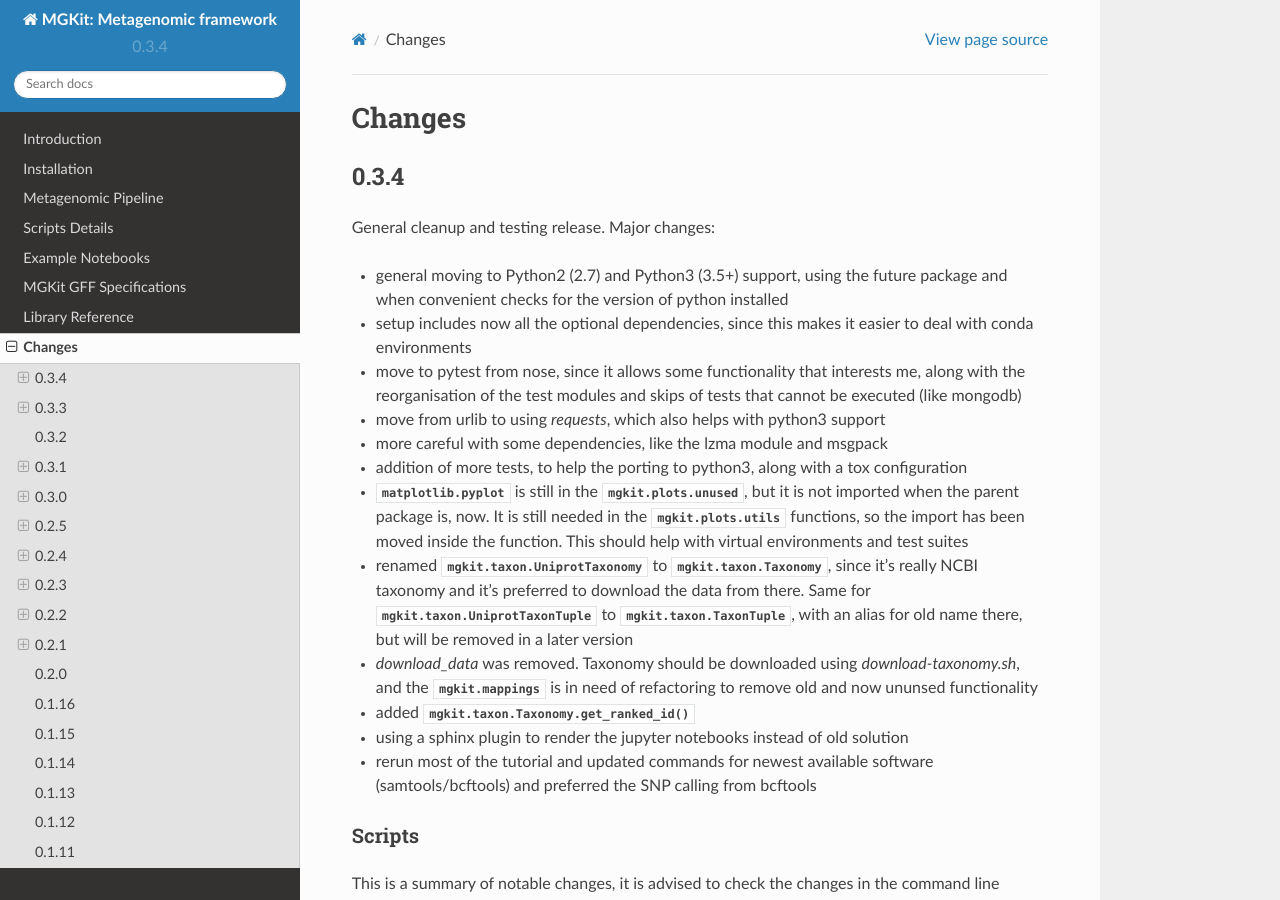
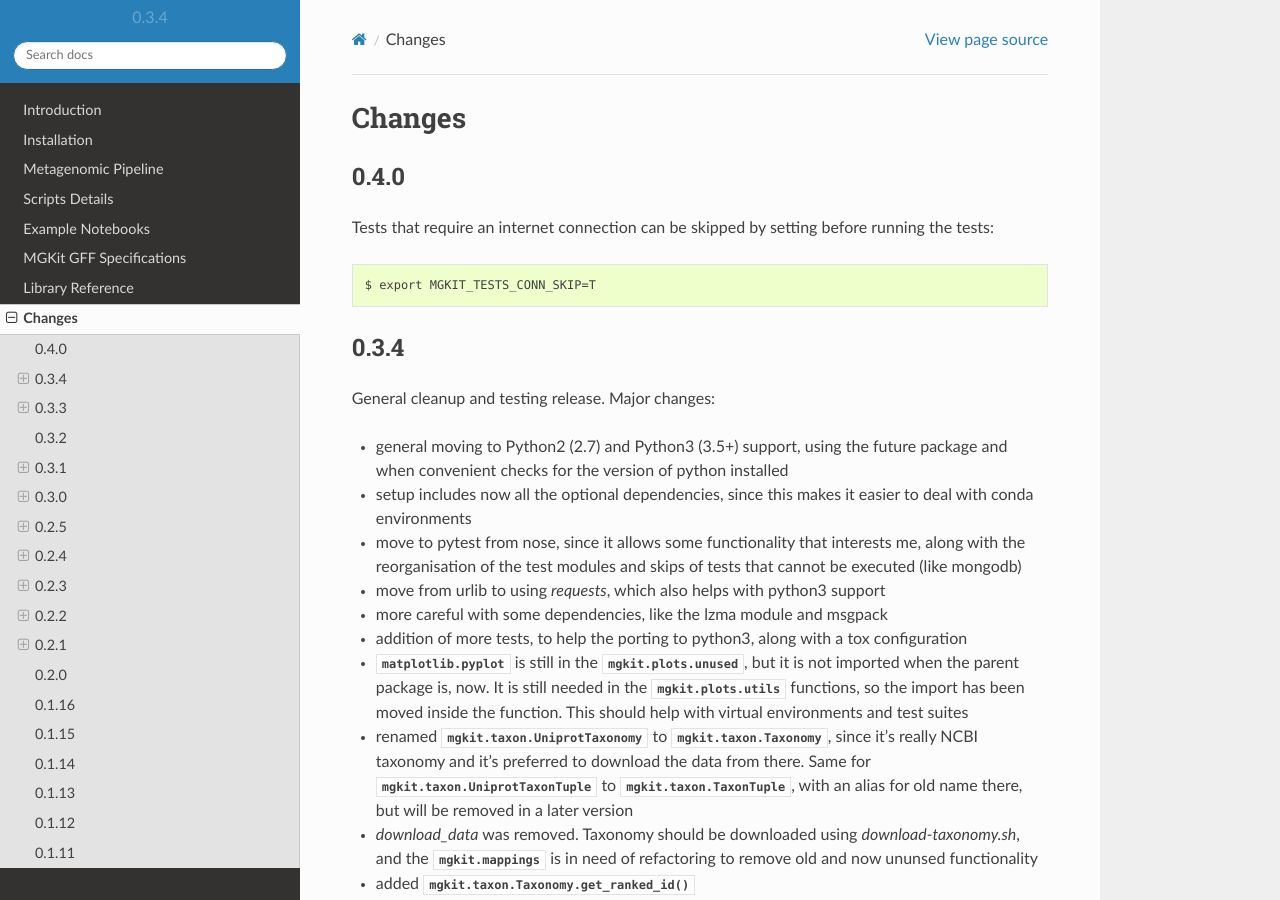
Before and after one commit to frubino/mgkit, a Sphinx documentation site: the page built from docs/source/changes.rst, in a window 1280 px wide and 900 px high. Built offline with Sphinx 7.4.7 and the Read the Docs theme 2.0.0, drawn with Linux system fonts in a browser that asks for light colours; pages that are not in the unit, such as notebooks, are missing from menus.

Commit message:
Add environment variable to skip tests that needs a connection

```diff
--- a/docs/source/changes.rst
+++ b/docs/source/changes.rst
@@ -1,5 +1,12 @@
 Changes
 =======
+
+0.4.0
+-----
+
+Tests that require an internet connection can be skipped by setting before running the tests::
+
+	$ export MGKIT_TESTS_CONN_SKIP=T
 
 0.3.4
 -----
```
Also changed, not shown: 1 other file.
